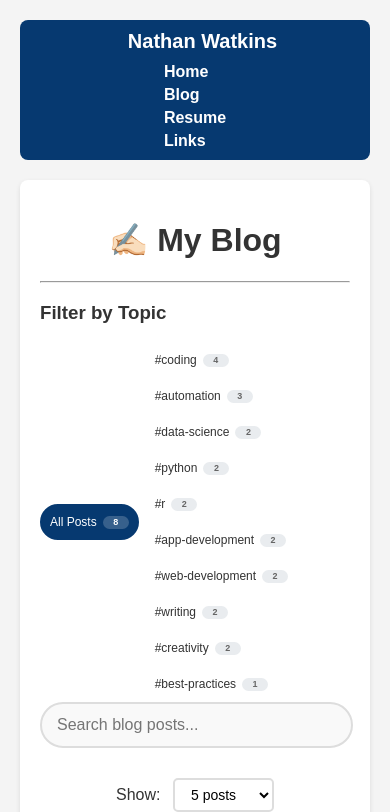
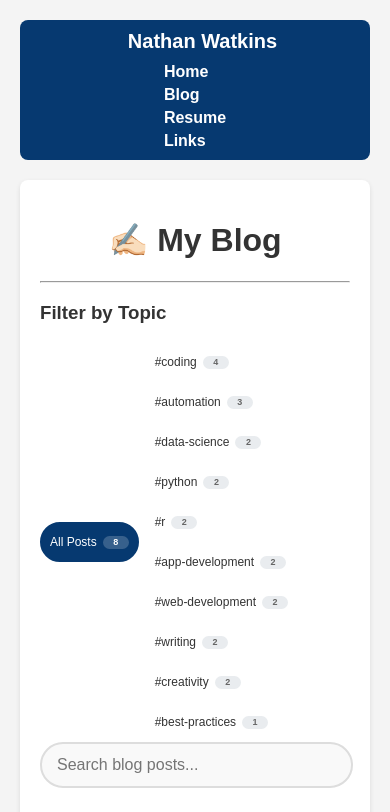
Before and after one commit to nathanwatkinsdc/nathanwatkinsdc.github.io, a Jekyll site: the page built from _pages/blog.md, in a window 390 px wide. Shown: the top 812 px of the page. Built offline with Jekyll 4.4.1, drawn with Linux system fonts in a browser that asks for light colours; grey boxes are pictures that could not be loaded.

Commit message:
Update style.css - hopefully final tweaks for tag filtering

```diff
--- a/assets/style.css
+++ b/assets/style.css
@@ -265,14 +265,14 @@
 /* Responsive Design */
 @media (max-width: 768px) {
     .tag-filter-container {
-        grid-template-columns: repeat(auto-fit, minmax(120px, 1fr));
+        grid-template-columns: repeat(3, 1fr);
         gap: 6px;
     }
 
     .tag-filter {
         font-size: 12px;
-        padding: 3px 8px;
-        min-height: 26px;
+        padding: 4px 8px;
+        min-height: 28px;
     }
 
     .tag-count {
@@ -288,6 +288,7 @@
     .blog-thumbnail-container {
         height: 200px;
         width: 100%;
+        flex: none;
     }
 
     .search-input {
@@ -307,7 +308,7 @@
 
 @media (max-width: 480px) {
     .tag-filter-container {
-        grid-template-columns: repeat(auto-fit, minmax(100px, 1fr));
+        grid-template-columns: repeat(2, 1fr);
     }
 
     .tag-filter-header {
```
